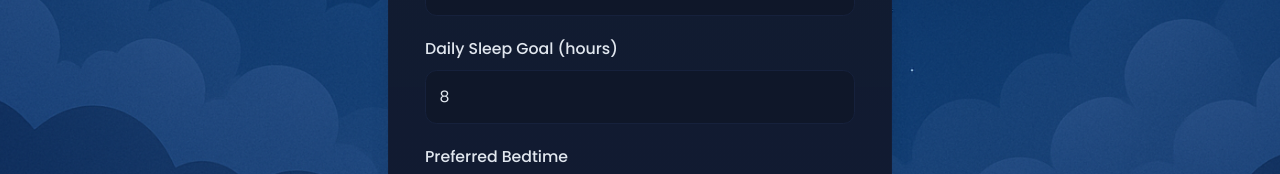
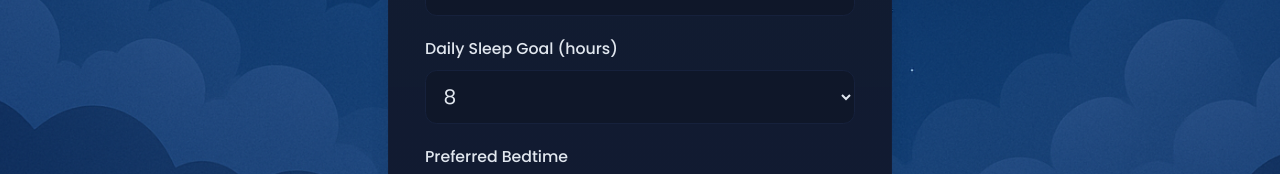
Before and after one commit to jxlyn/sleep-tracker, a React (Vite) app: page /signup in a window 1280 px wide. Shown: the part 548-722 px from the top of the page. Built offline with nearby package versions, Linux system fonts and the light colour scheme.

Commit message:
add drop down menu

```diff
--- a/src/pages/SignUp.tsx
+++ b/src/pages/SignUp.tsx
@@ -38,6 +38,8 @@ export const SignUp = () => {
       // Generate a unique user ID
       const userId = crypto.randomUUID();
       localStorage.setItem('user-id', userId);
+      // Store registration date
+      localStorage.setItem('user-registered', new Date().toISOString());
 
       // Save user preferences
       userStorage.savePreferences({
@@ -88,7 +90,7 @@ export const SignUp = () => {
                 value={name}
                 onChange={(e) => setName(e.target.value)}
                 required
-                className="text-lg h-12 w-full"
+                className="text-lg h-12 w-full rounded-md border border-input bg-background px-3 py-2"
               />
             </div>
             <div className="space-y-1 sm:space-y-2">
@@ -100,7 +102,7 @@ export const SignUp = () => {
                 value={email}
                 onChange={(e) => setEmail(e.target.value)}
                 required
-                className="text-lg h-12 w-full"
+                className="text-lg h-12 w-full rounded-md border border-input bg-background px-3 py-2"
               />
             </div>
             <div className="space-y-1 sm:space-y-2">
@@ -112,7 +114,7 @@ export const SignUp = () => {
                 value={password}
                 onChange={(e) => setPassword(e.target.value)}
                 required
-                className="text-lg h-12 w-full"
+                className="text-lg h-12 w-full rounded-md border border-input bg-background px-3 py-2"
               />
             </div>
             <div className="space-y-1 sm:space-y-2">
@@ -124,21 +126,22 @@ export const SignUp = () => {
                 value={confirmPassword}
                 onChange={(e) => setConfirmPassword(e.target.value)}
                 required
-                className="text-lg h-12 w-full"
+                className="text-lg h-12 w-full rounded-md border border-input bg-background px-3 py-2"
               />
             </div>
             <div className="space-y-1 sm:space-y-2">
               <Label htmlFor="dailySleepGoal">Daily Sleep Goal (hours)</Label>
-              <Input
+              <select
                 id="dailySleepGoal"
-                type="number"
                 value={dailySleepGoal}
-                onChange={(e) => setDailySleepGoal(Number(e.target.value))}
-                min="0"
-                max="24"
+                onChange={e => setDailySleepGoal(Number(e.target.value))}
                 required
-                className="text-lg h-12 w-full"
-              />
+                className="text-lg h-12 w-full rounded-md border border-input bg-background px-3 py-2"
+              >
+                {Array.from({ length: 25 }, (_, i) => (
+                  <option key={i} value={i}>{i}</option>
+                ))}
+              </select>
             </div>
             <div className="space-y-1 sm:space-y-2">
               <Label htmlFor="preferredBedtime">Preferred Bedtime</Label>
@@ -148,7 +151,7 @@ export const SignUp = () => {
                 value={preferredBedtime}
                 onChange={(e) => setPreferredBedtime(e.target.value)}
                 required
-                className="text-lg h-12 w-full"
+                className="text-lg h-12 w-full rounded-md border border-input bg-background px-3 py-2"
               />
             </div>
             <Button type="submit" className="w-full bg-sleep-medium hover:bg-sleep-deep">
```
